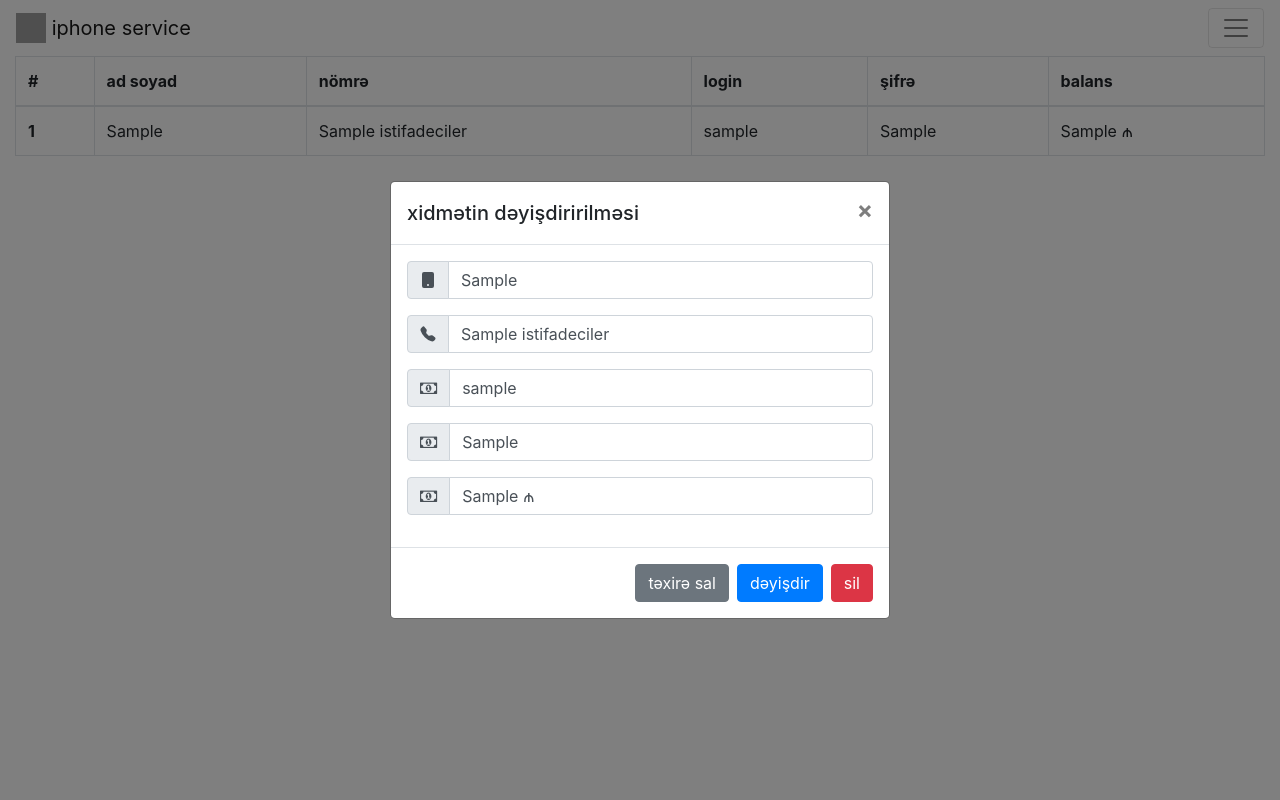
After one commit to Ekber57/iphone, a PHP site: page /user.php in a window 1280 px wide, after a click that opens the changed part. The commit adds this page. Run offline with PHP 8.4, Linux system fonts and the light colour scheme; tables that the repository leaves empty or names only in its code hold one stand-in row (values such as "Sample post"); data that the repository does not hold is empty; grey boxes are pictures that could not be loaded.

Commit message:
bu versiyada user php-de pencere acilir. melumatlar doldurulur. novbeti versiyada ikonlar deyisdirilecek ve deyisdir metodu yazilacaq

```diff
--- a/orm.php
+++ b/orm.php
@@ -206,7 +206,7 @@ function xidmet_deyisdir($id,$model,$problem,$my,$qiymet,$elaqe) {
 
 
  function istifadeciler() {
-   $istifadeciler = $this->pdo->query("select ad_soyad from istifadeciler where login!='admin'");
+   $istifadeciler = $this->pdo->query("select *  from istifadeciler where login!='admin'");
    return $istifadeciler->fetchAll();
  }
 
--- /dev/null
+++ b/user.php
@@ -0,0 +1,202 @@
+<?php
+  //case "xidmetler":
+    include "header.php";
+    include "orm.php";
+
+    $orm = new orm();
+    $userler = $orm->istifadeciler();
+    echo "<div id='data_sayi' style='display:none'>";
+    echo count($userler);
+    echo "</div>";
+
+echo '
+<div class="table-responsive-lg">
+<table  class="table table-bordered">
+  <thead>
+    <tr>
+      <th scope="col">#</th>
+      <th scope="col">ad soyad</th>
+      <th scope="col">nömrə</th>
+      <th scope="col">login</th>
+      <th scope="col">şifrə</th>
+      <th scope="col">balans</th>
+    </tr>
+    </thead>
+    <tbody>';
+    $say = 1;
+
+
+    echo '
+
+<div class="modal fade" id="deyis" tabindex="-1" role="dialog" aria-labelledby="exampleModalCenterTitle" aria-hidden="true">
+  <div class="modal-dialog modal-dialog-centered" role="document">
+    <div class="modal-content">
+      <div class="modal-header">
+        <h5 class="modal-title" id="exampleModalLongTitle">xidmətin  dəyişdiririlməsi</h5>
+        <button type="button" class="close" data-dismiss="modal" aria-label="Close">
+          <span aria-hidden="true">&times;</span>
+        </button>
+      </div>
+      <div class="modal-body" id="deyisdir">
+
+      </div>
+      <div class="modal-footer">
+        <button id="texire_sal" type="button" class="btn btn-secondary" data-dismiss="modal">təxirə sal</button>
+
+        <!--
+        <button type="button" class="btn btn-primary"  data-toggle="modal" data-target="#deyis">dəyişdir</button>
+
+
+-->
+
+        <button id="deyisdir_duymesi" onclick= document.getElementById("texire_sal").click() type="button" class="btn btn-primary" data-toggle="modal" data-target="#deyis_alert">dəyişdir</button>
+
+        <button id="deyisdir_duymesi" onclick= document.getElementById("texire_sal").click() type="button" class="btn btn-danger" data-toggle="modal" data-target="#exampleModalCenter">sil</button>
+      </div>
+    </div>
+  </div>
+</div>
+
+
+
+
+
+
+<div class="modal fade" id="exampleModalCenter" tabindex="-1" role="dialog" aria-labelledby="exampleModalCenterTitle" aria-hidden="true">
+  <div class="modal-dialog modal-dialog-centered" role="document">
+    <div class="modal-content">
+
+
+
+      <div class="modal-header">
+        <h5 class="modal-title" id="exampleModalLongTitle">xidmətin  silinməsi</h5>
+        <button type="button" class="close" data-dismiss="modal" aria-label="Close">
+          <span aria-hidden="true">&times;</span>
+        </button>
+      </div>
+      <div class="modal-body" id="alert">
+        xidməti silməyə əminsiniz?
+      </div>
+            <button style="display: none"  type="button" class="btn btn-secondary" id="close" data-dismiss="modal"></button>
+
+      <div class="modal-footer" id="passiv_duyme">
+        <button type="button" class="btn btn-secondary" data-dismiss="modal">xeyr</button>
+
+
+        <button id="sil_duymesi" onclick="sil()" type="button" class="btn btn-danger">bəli</button>
+
+
+
+      </div>
+    </div>
+  </div>
+</div>
+
+
+
+
+
+<div class="modal fade" id="deyis_alert" tabindex="-1" role="dialog" aria-labelledby="exampleModalCenterTitle" aria-hidden="true">
+  <div class="modal-dialog modal-dialog-centered" role="document">
+    <div class="modal-content">
+
+
+
+      <div class="modal-header">
+        <h5 class="modal-title" id="exampleModalLongTitle"> xidmətin dəyişdirilməsi</h5>
+        <button type="button" class="close" data-dismiss="modal" aria-label="Close">
+          <span aria-hidden="true">&times;</span>
+        </button>
+      </div>
+      <div class="modal-body" id="alert_deyisdirme">
+        xidməti dəyişdirilməsinə əminsiniz?
+      </div>
+            <button style="display: none"  type="button" class="btn btn-secondary" id="close" data-dismiss="modal"></button>
+
+      <div class="modal-footer" id="passiv_duyme_deyisdirme">
+        <button type="button" class="btn btn-secondary" data-dismiss="modal">xeyr</button>
+
+
+        <button id="deyis_duymesi" onclick="deyisdir()" type="button" class="btn btn-danger">bəli</button>
+
+
+
+      </div>
+    </div>
+  </div>
+</div>
+
+
+
+
+    ';
+
+    foreach ($userler as $user) {
+
+
+
+
+
+echo '
+
+
+
+
+
+    <tr  id="'; echo $xidmet["id"]; echo '">
+
+
+
+    ';
+
+
+     echo ' <th scope="row">';
+      echo $say;
+      echo '</th>';
+    echo '
+    <td data-toggle="modal" data-target="#deyis" onclick="menicer(this.id)" id="ads'; echo $user["id"];
+    echo '">';
+
+      echo $user["ad_soyad"];
+echo '
+        <td data-toggle="modal" data-target="#deyis" onclick="menicer(this.id)" id="nomre'; echo $user["id"];
+    echo '">';
+
+      echo $user["nomre"];
+
+
+      echo '
+        <td data-toggle="modal" data-target="#deyis" onclick="menicer(this.id)" id="login'; echo $user["id"];
+    echo '">';
+
+      echo $user["login"];
+      echo '</td>
+
+        <td data-toggle="modal" data-target="#deyis" onclick="menicer(this.id)" id="sifre'; echo $user["id"];
+    echo '">';
+
+
+      echo $user["sifre"];
+
+      echo '</td>
+
+  <td data-toggle="modal" data-target="#deyis" onclick="menicer(this.id)" id="balans'; echo $user["id"];
+    echo '">';
+
+
+      echo $user["balans"];
+      echo ' ₼</td>';
+echo "</tr>";
+    $say+=1;
+
+    }
+
+
+
+
+
+   echo "<script src='user_menicer.js'></script>";
+
+
+   include "footer.html";
+   ?>
--- /dev/null
+++ b/user_menicer.js
@@ -0,0 +1,213 @@
+
+
+
+function menicer(id) {
+id=id.replace("ads","");
+
+id=id.replace("nomre","");
+id=id.replace("login","");
+id=id.replace("sifre","");
+id=id.replace("balans","");
+
+alert(id)
+silinen_id = id;
+  var ads = document.getElementById("ads"+id);
+
+  var nomre = document.getElementById("nomre"+id);
+
+  var login = document.getElementById("login"+id);
+
+  var sifre = document.getElementById("sifre"+id);
+
+  var balans = document.getElementById("balans"+id);
+  document.getElementById("deyisdir").innerHTML =
+  `
+<div class="input-group mb-3">
+<div class="input-group-prepend">
+<span class="input-group-text" id="basic-addon1">
+<svg width="1em" height="1em" viewBox="0 0 16 16" class="bi bi-tablet-fill" fill="currentColor" xmlns="http://www.w3.org/2000/svg">
+<path fill-rule="evenodd" d="M2 2a2 2 0 0 1 2-2h8a2 2 0 0 1 2 2v12a2 2 0 0 1-2 2H4a2 2 0 0 1-2-2V2zm7 11a1 1 0 1 1-2 0 1 1 0 0 1 2 0z"/>
+</svg>
+</span>
+</div>
+<input id="ads" type="text" class="form-control" placeholder="ad soyad" aria-label="model" aria-describedby="basic-addon1">
+</div>
+
+
+
+
+
+
+
+
+
+
+
+
+
+
+
+
+
+
+
+<div class="input-group mb-3">
+<div class="input-group-prepend">
+<span class="input-group-text" id="basic-addon1"><svg width="1em" height="1em" viewBox="0 0 16 16" class="bi bi-telephone-fill" fill="currentColor" xmlns="http://www.w3.org/2000/svg">
+<path fill-rule="evenodd" d="M2.267.98a1.636 1.636 0 0 1 2.448.152l1.681 2.162c.309.396.418.913.296 1.4l-.513 2.053a.636.636 0 0 0 .167.604L8.65 9.654a.636.636 0 0 0 .604.167l2.052-.513a1.636 1.636 0 0 1 1.401.296l2.162 1.681c.777.604.849 1.753.153 2.448l-.97.97c-.693.693-1.73.998-2.697.658a17.47 17.47 0 0 1-6.571-4.144A17.47 17.47 0 0 1 .639 4.646c-.34-.967-.035-2.004.658-2.698l.97-.969z"/>
+</svg></span>
+</div>
+<input id="nomre" type="text" class="form-control" placeholder="nömrə" aria-label="model" aria-describedby="basic-addon1">
+</div>
+
+
+
+
+
+
+
+
+
+
+
+
+
+
+
+
+<div class="input-group mb-3">
+<div class="input-group-prepend">
+<span class="input-group-text" id="basic-addon1">
+<i class="fa fa-money"></i>
+</span>
+</div>
+<input id="login" type="text" class="form-control" placeholder="login" aria-label="model" aria-describedby="basic-addon1">
+</div>
+
+<div class="input-group mb-3">
+<div class="input-group-prepend">
+<span class="input-group-text" id="basic-addon1">
+<i class="fa fa-money"></i>
+</span>
+</div>
+<input id="sifre" type="text" class="form-control" placeholder="şifrə" aria-label="model" aria-describedby="basic-addon1">
+</div>
+
+
+
+<div class="input-group mb-3">
+<div class="input-group-prepend">
+<span class="input-group-text" id="basic-addon1">
+<i class="fa fa-money"></i>
+</span>
+</div>
+<input id="balans" type="text" class="form-control" placeholder="balans" aria-label="model" aria-describedby="basic-addon1">
+</div>
+
+
+
+
+`;
+document.getElementById("ads").value = ads.textContent.trim();
+
+document.getElementById("nomre").value =nomre.textContent.trim();
+
+document.getElementById("login").value =login.textContent.trim();
+
+document.getElementById("sifre").value =(sifre.textContent).replace("₼","").trim();
+
+document.getElementById("balans").value = balans.textContent.trim();
+
+
+
+}
+
+function sil() {
+
+document.getElementById("sil_duymesi").innerHTML =`
+<div class="spinner-border" style="width: 1.1rem; height: 1.1rem;" role="status">
+  <span class="sr-only">Loading...</span>
+  </div>
+xidmət silinir...`;
+
+
+setTimeout(function(){
+  var sil_alert = document.getElementById("alert");
+   var http = new XMLHttpRequest();
+  http.open("GET","ajax.php?service=xidmet_sil&id="+silinen_id.toString(),true);
+  http.send();
+
+    http.onreadystatechange = function(){
+sil_alert.innerHTML = http.responseText;
+document.getElementById("passiv_duyme").innerHTML =`<button onclick="baqla()" type="button" class="btn btn-success" data-dismiss="modal">bağla</button>`;
+}},1500);
+}
+function baqla() {
+document.getElementById("close").click();
+setTimeout(()=>{
+  var sil_alert = document.getElementById("alert");
+
+document.getElementById("passiv_duyme").innerHTML =`<button type="button" class="btn btn-secondary" data-dismiss="modal" id="xeyr" >xeyr</button> <button id="sil_duymesi" onclick="sil()" type="button" class="btn btn-danger">bəli</button>
+        `;
+sil_alert.textContent = "xidməti silməyə əminsiniz?";
+},200);
+
+}
+
+
+
+
+
+function deyisdir() {
+
+
+document.getElementById("deyis_duymesi").innerHTML =`
+<div class="spinner-border" style="width: 1.1rem; height: 1.1rem;" role="status">
+  <span class="sr-only">Loading...</span>
+  </div>
+xidmət dəyişdirilir...`;
+
+setTimeout(function(){
+  var deyisdir_alert = document.getElementById("alert_deyisdirme");
+var xhttp = new XMLHttpRequest();
+xhttp.open("POST", "ajax.php?service=xidmet_deyisdirme", true);
+var post_content = "id="+silinen_id.toString()+"&model="+model.value+"&elaqe="+elaqe.value+"&problem="+problem.value+"&my="+my.value.toString()+"&qiymet="+qiymet.value.toString();
+xhttp.setRequestHeader("Content-type", "application/x-www-form-urlencoded");
+xhttp.send(post_content);
+    xhttp.onreadystatechange = function(){
+deyisdir_alert.innerHTML = xhttp.responseText;
+document.getElementById("passiv_duyme_deyisdirme").innerHTML =`<button onclick="deyisdirme_baqla()" type="button" class="btn btn-success" data-dismiss="modal">bağla</button>`;
+}
+},1500);
+}
+
+
+function baqla() {
+document.getElementById("close").click();
+setTimeout(()=>{
+  var sil_alert = document.getElementById("alert");
+
+document.getElementById("passiv_duyme").innerHTML =`<button type="button" class="btn btn-secondary" data-dismiss="modal" id="xeyr" >xeyr</button> <button id="sil_duymesi" onclick="sil()" type="button" class="btn btn-danger">bəli</button>
+        `;
+sil_alert.textContent = "xidməti silməyə əminsiniz?";
+},200);
+ajax_Xidmetler(say);
+
+}
+
+
+
+
+
+function deyisdirme_baqla() {
+
+document.getElementById("close").click();
+setTimeout(()=>{
+  var alert_deyisdirme = document.getElementById("alert_deyisdirme");
+
+document.getElementById("passiv_duyme_deyisdirme").innerHTML =`<button type="button" class="btn btn-secondary" data-dismiss="modal" >xeyr</button> <button id="deyis_duymesi" onclick="deyisdir()" type="button" class="btn btn-danger">bəli</button>
+        `;
+alert_deyisdirme.textContent = "xidməti dəyişdirməyə  əminsiniz?";
+},200);
+ajax_Xidmetler(say);
+}
```
